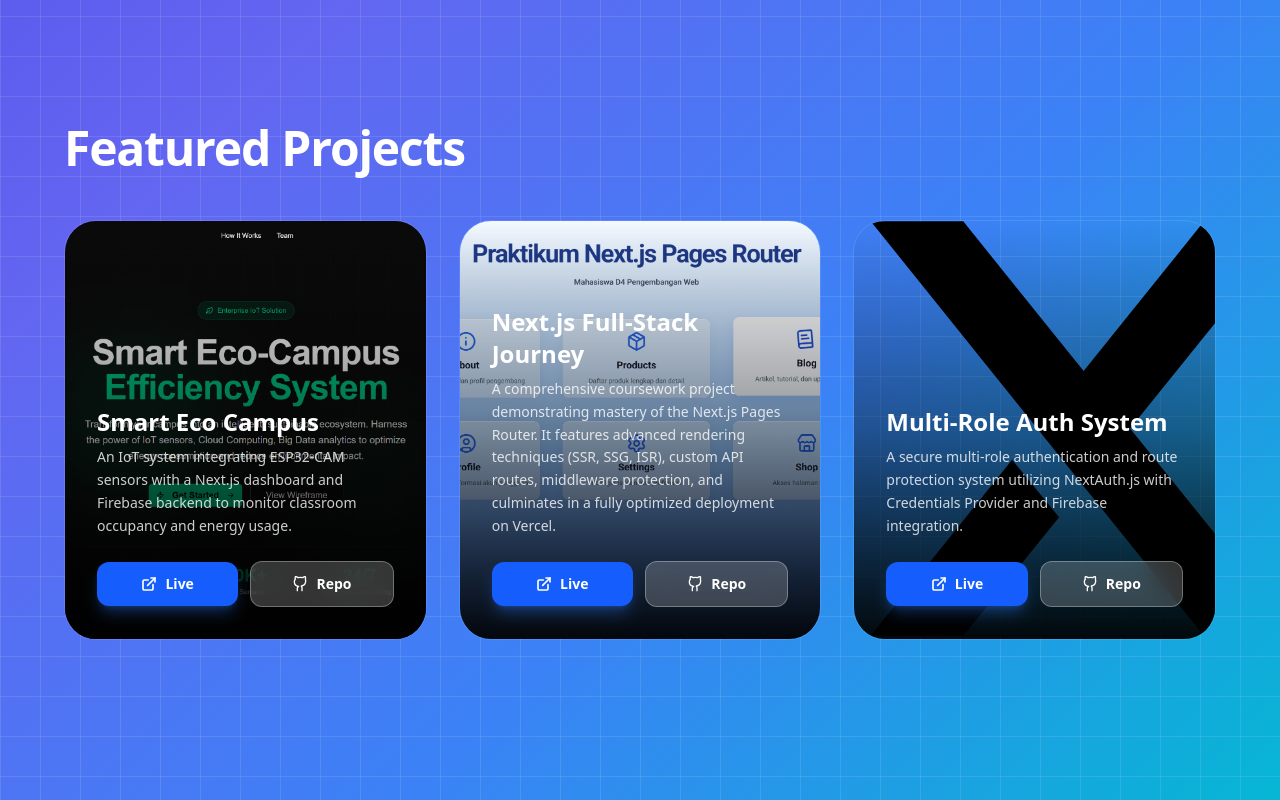
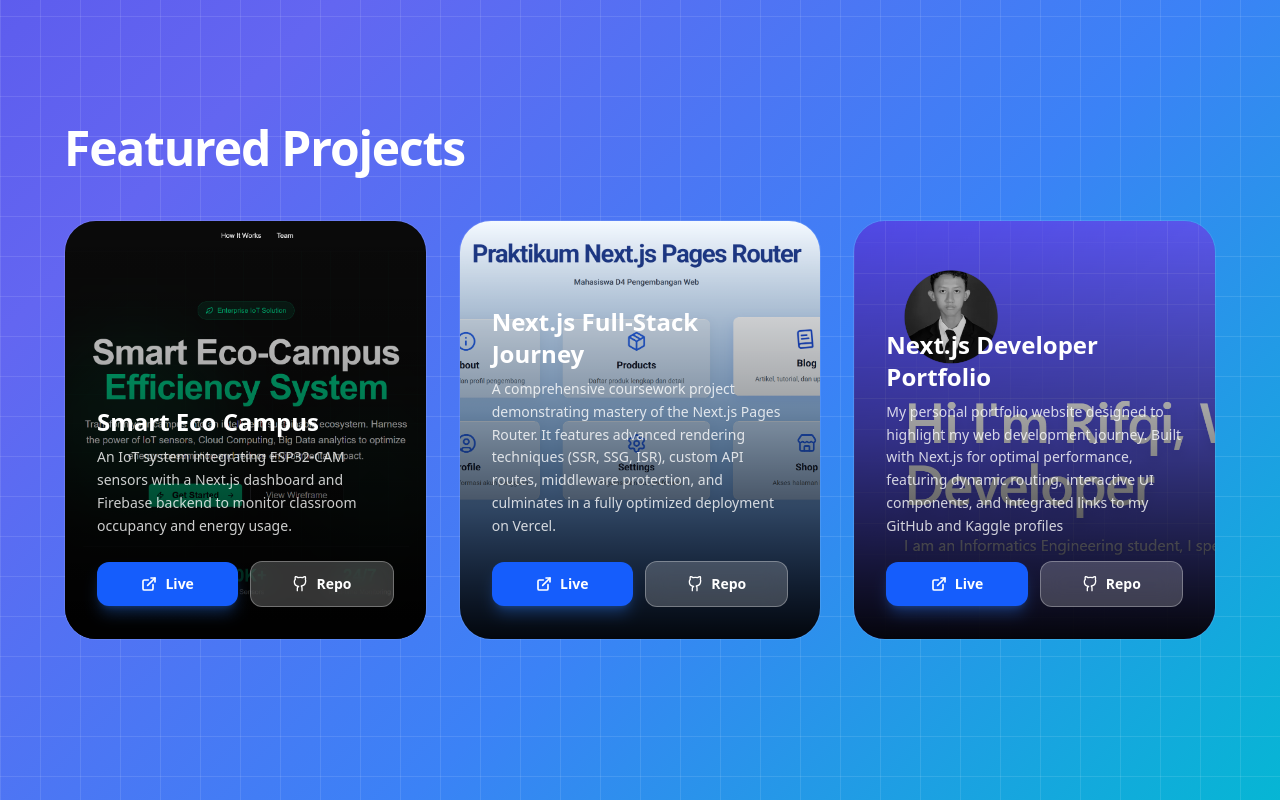
Before and after one commit to ItsQii/web-portofolio, a Next.js app: page / in a window 1280 px wide. Shown: the part 824-1624 px from the top of the page. Built offline with nearby package versions, Linux system fonts and the light colour scheme.

Commit message:
fixing project session and scrolbar

```diff
--- a/src/app/globals.css
+++ b/src/app/globals.css
@@ -38,20 +38,24 @@
   color: inherit;
 }
 
-/* 5. Custom Scrollbar (Opsional - Biar makin keren ala P3R) */
-::-webkit-scrollbar {
-  width: 10px;
+/* 5. Sembunyikan Scrollbar secara paksa tapi tetap bisa di-scroll */
+* {
+  scrollbar-width: none !important;
+  -ms-overflow-style: none !important;
 }
 
-::-webkit-scrollbar-track {
-  background: #020617;
+*::-webkit-scrollbar {
+  display: none !important;
+  width: 0 !important;
+  height: 0 !important;
 }
 
-::-webkit-scrollbar-thumb {
-  background: #3b82f6;
-  border-radius: 5px;
+/* Untuk Internet Explorer dan Edge */
+html, body {
+  -ms-overflow-style: none;
 }
 
-::-webkit-scrollbar-thumb:hover {
-  background: #60a5fa;
+/* Untuk Chrome, Safari, dan Opera */
+::-webkit-scrollbar {
+  display: none;
 }
--- a/src/app/page.tsx
+++ b/src/app/page.tsx
@@ -32,7 +32,7 @@
       {/* HEADER & HERO WRAPPER */}
       <div className={`${styles.wrapper} min-h-screen flex flex-col`}>
         <header className={styles.header}>
-          <div className={styles.logo}>rifqi.</div>
+          <div className={styles.logo}></div>
 
           <div className={styles.navPill} ref={menuRef}>
             <nav className={`${styles.navLinks} ${isOpen ? styles.open : ""}`}>
@@ -213,25 +213,27 @@
             <div className={styles.projectCard}>
               <div className={styles.cardImage}>
                 <Image
-                  src="/next.svg"
+                  src="/Portfolio.png"
                   alt="Auth System"
                   fill
-                  className="object-cover object-top"
+                  className="object-cover object-left"
                   sizes="(max-width: 768px) 100vw, (max-width: 1200px) 50vw, 33vw"
                 />
               </div>
               <div className={styles.cardContent}>
-                <h3 className={styles.cardTitle}>Multi-Role Auth System</h3>
+                <h3 className={styles.cardTitle}>Next.js Developer Portfolio</h3>
                 <p className={styles.cardDesc}>
-                  A secure multi-role authentication and route protection system
-                  utilizing NextAuth.js with Credentials Provider and Firebase
-                  integration.
+                  My personal portfolio website designed to highlight my web
+                  development journey. Built with Next.js for optimal
+                  performance, featuring dynamic routing, interactive UI
+                  components, and integrated links to my GitHub and Kaggle
+                  profiles
                 </p>
                 <div className={styles.cardActions}>
                   <a href="#" target="_blank" className={styles.btnPrimary}>
                     <LinkIcon /> Live
                   </a>
-                  <a href="#" target="_blank" className={styles.btnSecondary}>
+                  <a href="https://github.com/ItsQii/web-portofolio.git" target="_blank" className={styles.btnSecondary}>
                     <GithubIcon /> Repo
                   </a>
                 </div>
```
Also changed, not shown: public/Portfolio.png (added).
